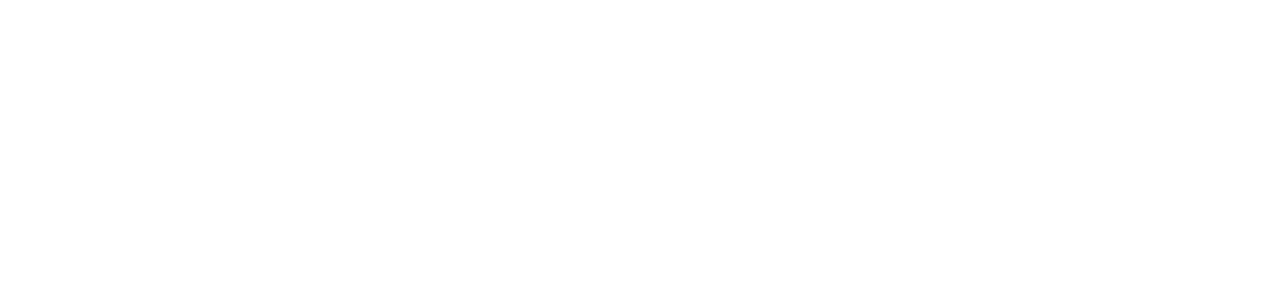
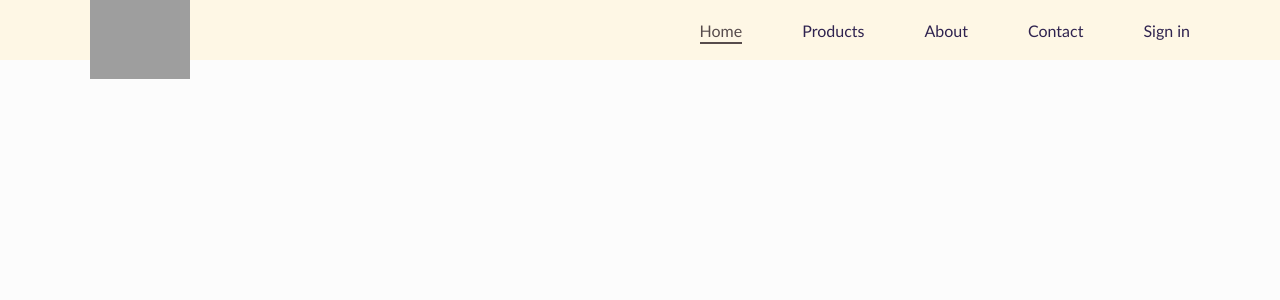
Before and after one commit to Hunciak/myTrainingAppFront, a React (Create React App) app: page / in a window 1280 px wide. Before the commit this address had no page. Shown: the top 300 px of the page. Built offline with nearby package versions, Linux system fonts and the light colour scheme; grey boxes are pictures that could not be loaded.

Commit message:
[FE] Added Navbar and create Layout.tsx.

```diff
--- a/src/App.tsx
+++ b/src/App.tsx
@@ -2,14 +2,15 @@
 import {Route, Routes} from "react-router-dom";
 import {SignUp} from "./compenents/SignUp/SignUp";
 import {SignIn} from "./compenents/SignIn/SignIn";
+import {Layout} from "./Layout/Layout";
 
 
 export const App = () => {
     return (
         <Routes>
+            <Route path='/' element={<Layout/>}/>
             <Route path='/signup' element={<SignUp/>}/>
             <Route path='/signin' element={<SignIn/>}/>
         </Routes>
-
     );
 }
--- /dev/null
+++ b/src/Layout/Layout.tsx
@@ -0,0 +1,11 @@
+import React from "react";
+import {Navbar} from "../compenents/Navbar/Navbar";
+
+
+export const Layout = () => {
+    return(
+        <main>
+            <Navbar/>
+        </main>
+    )
+}
--- /dev/null
+++ b/src/compenents/Navbar/Navbar.css
@@ -0,0 +1,63 @@
+body {
+    margin: 0;
+    padding: 0;
+    font-family: 'Poppins', sans-serif;
+    background-color: #fcfcfc;
+}
+
+.container {
+    max-width: 1100px;
+    margin: 0 auto;
+    padding: 0 15px;
+    display: flex;
+    justify-content: space-between;
+    align-items: center;
+    height: 100%;
+}
+
+.navbar {
+    height: 60px;
+    background-color: #fef7e5;
+    position: relative;
+}
+
+.logo img {
+    width: 100px;
+    height: 100px;
+}
+
+.nav-elements {
+}
+
+.nav-elements ul {
+    display: flex;
+    justify-content: space-between;
+    list-style-type: none;
+}
+
+.nav-elements ul li:not(:last-child) {
+    margin-right: 60px;
+}
+
+.nav-elements ul a {
+    font-size: 16px;
+    font-weight: 400;
+    color: #2f234f;
+    text-decoration: none;
+}
+
+.nav-elements ul a.active {
+    color: #574c4c;
+    font-weight: 500;
+    position: relative;
+}
+
+.nav-elements ul a.active::after {
+    content: '';
+    position: absolute;
+    bottom: -4px;
+    left: 0;
+    width: 100%;
+    height: 2px;
+    background-color: #574c4c;
+}
--- /dev/null
+++ b/src/compenents/Navbar/Navbar.tsx
@@ -0,0 +1,36 @@
+import React from "react";
+import {Link, NavLink} from "react-router-dom";
+import logo from './logo.svg'
+import './Navbar.css';
+
+
+export const Navbar = () => {
+    return (
+        <nav className="navbar">
+            <div className="container">
+                <div className="logo">
+                    <Link to='/'><img src={logo} alt="Company logo"/></Link>
+                </div>
+                <div className="nav-elements">
+                    <ul>
+                        <li>
+                            <NavLink to="/">Home</NavLink>
+                        </li>
+                        <li>
+                            <NavLink to="/products">Products</NavLink>
+                        </li>
+                        <li>
+                            <NavLink to="/about">About</NavLink>
+                        </li>
+                        <li>
+                            <NavLink to="/contact">Contact</NavLink>
+                        </li>
+                        <li>
+                            <NavLink to="/signin">Sign in</NavLink>
+                        </li>
+                    </ul>
+                </div>
+            </div>
+        </nav>
+    )
+}
```
Also changed, not shown: 1 other file (tests, documents, lock files or other folders).
